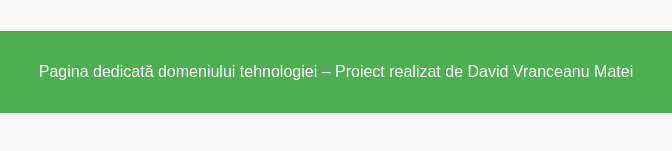
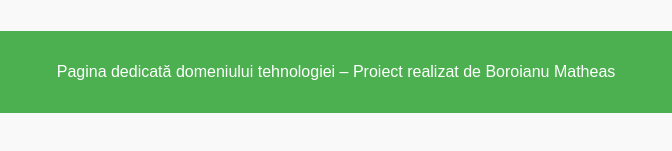
Before and after one commit to Matheas224/Matheas224.github.io, a plain HTML site: page tehnologie.html in a window 1280 px wide. Shown: the part 417-568 px from the top of the page, 304-976 px from the left. Drawn offline with Linux system fonts and the light colour scheme.

Commit message:
Update tehnologie.html

```diff
--- a/tehnologie.html
+++ b/tehnologie.html
@@ -24,7 +24,7 @@
         </section>
     </main>
     <footer>
-        <p>Pagina dedicată domeniului tehnologiei – Proiect realizat de David Vranceanu Matei</p>
+        <p>Pagina dedicată domeniului tehnologiei – Proiect realizat de Boroianu Matheas</p>
     </footer>
 </body>
 </html>
```
